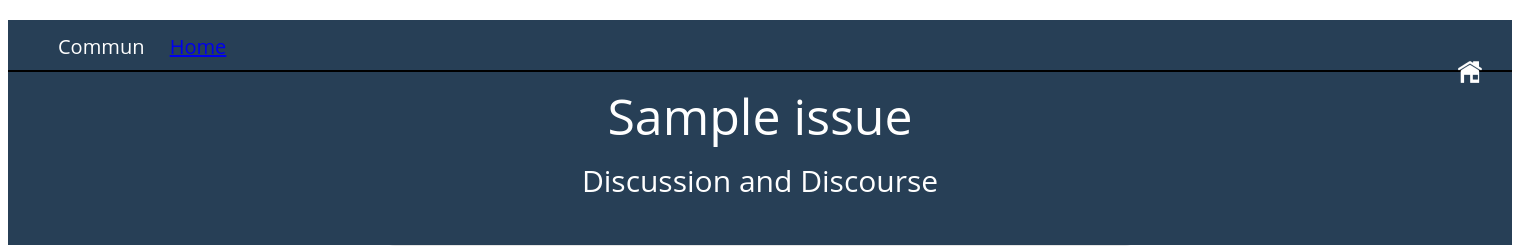
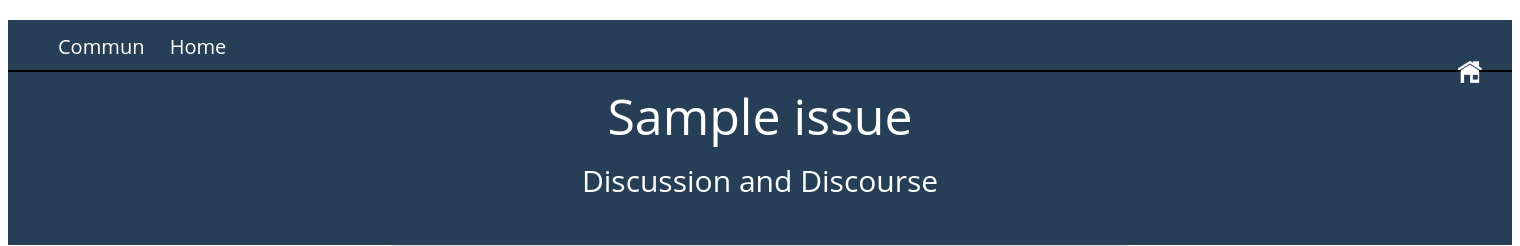
Before and after one commit to Creatica-2020-Issue-Sharing/Commun, a Flask app: template templates/issueTemplate.html in a window 1520 px wide. Shown: the top 246 px of the page. Run offline with Flask 2, Linux system fonts and the light colour scheme; the template is opened without the code that fills it: most values are stand-ins (such as "Sample title", 1, 10 or a date in 2020); grey boxes are pictures that could not be loaded.

Commit message:
home button

```diff
--- a/templates/issueTemplate.html
+++ b/templates/issueTemplate.html
@@ -7,7 +7,7 @@
   <body>
 	<div class="col">
         <p id="stuff">Commun
-            <a href="{{url_for('home')}}">
+            <a style="color:white;text-decoration:none;" href="{{url_for('home')}}">
                 Home
                 <img
                 src="{{ url_for('static',  filename='home-5-24.png')}}"
```
